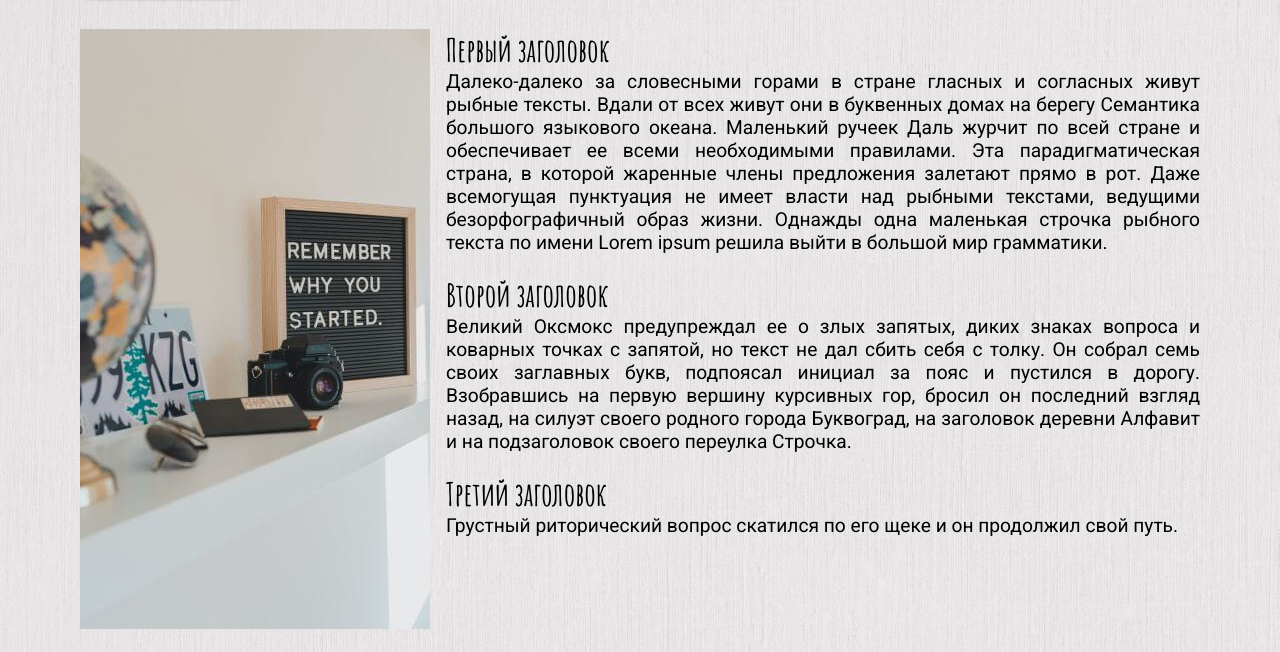
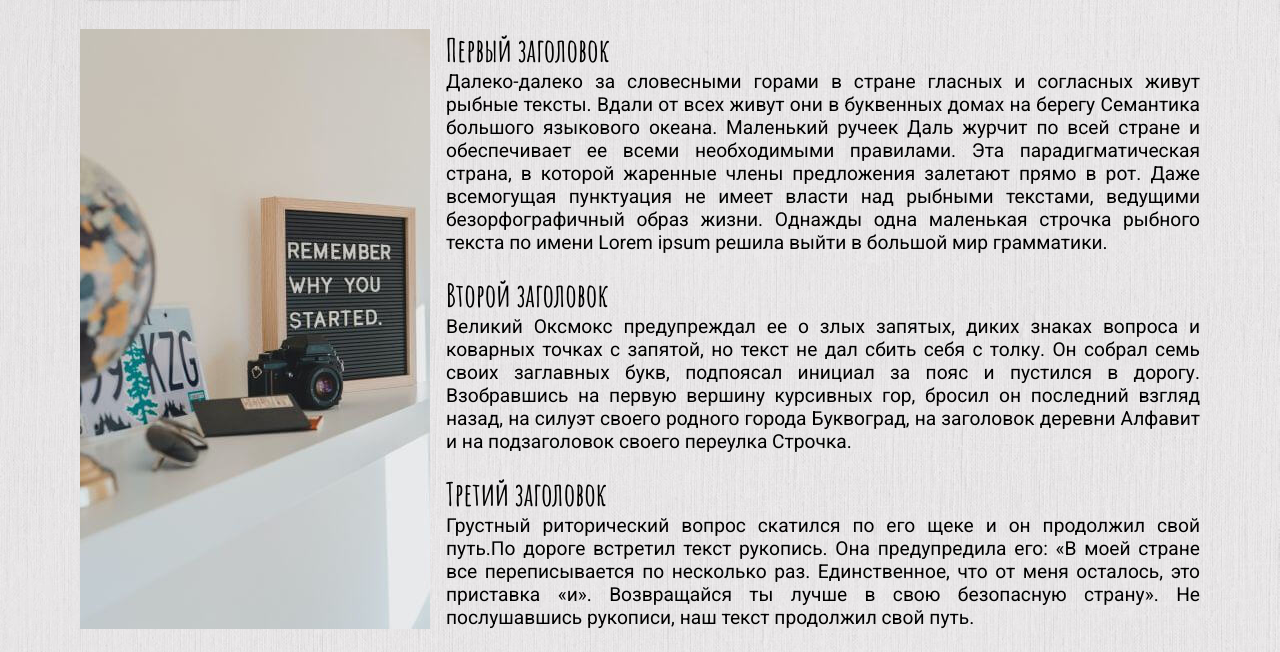
Before and after one commit to EviLavender/myfirstproject, a plain HTML site: page about.html in a window 1280 px wide. Shown: the part 156-808 px from the top of the page. Drawn offline with Linux system fonts and the light colour scheme.

Commit message:
Update about.html

```diff
--- a/about.html
+++ b/about.html
@@ -60,7 +60,7 @@
 		<p>Великий Оксмокс предупреждал ее о злых запятых, диких знаках вопроса и коварных точках с запятой, но текст не дал сбить себя с толку. Он собрал семь своих заглавных букв, подпоясал инициал за пояс и пустился в дорогу. Взобравшись на первую вершину курсивных гор, бросил он последний взгляд назад, на силуэт своего родного города Буквоград, на заголовок деревни Алфавит и на подзаголовок своего переулка Строчка.</p>
 		<br>
 		<h2>Третий заголовок</h2>
-		<p>Грустный риторический вопрос скатился по его щеке и он продолжил свой путь.</p>
+		<p>Грустный риторический вопрос скатился по его щеке и он продолжил свой путь.По дороге встретил текст рукопись. Она предупредила его: «В моей стране все переписывается по несколько раз. Единственное, что от меня осталось, это приставка «и». Возвращайся ты лучше в свою безопасную страну». Не послушавшись рукописи, наш текст продолжил свой путь.</p>
 	</main>
 	<footer>
 		<a href="index.html" title="На главную страницу" class="menuimage"><img src="images/home.png" height="50" alt="Переход на главную страницу"></a>
```
